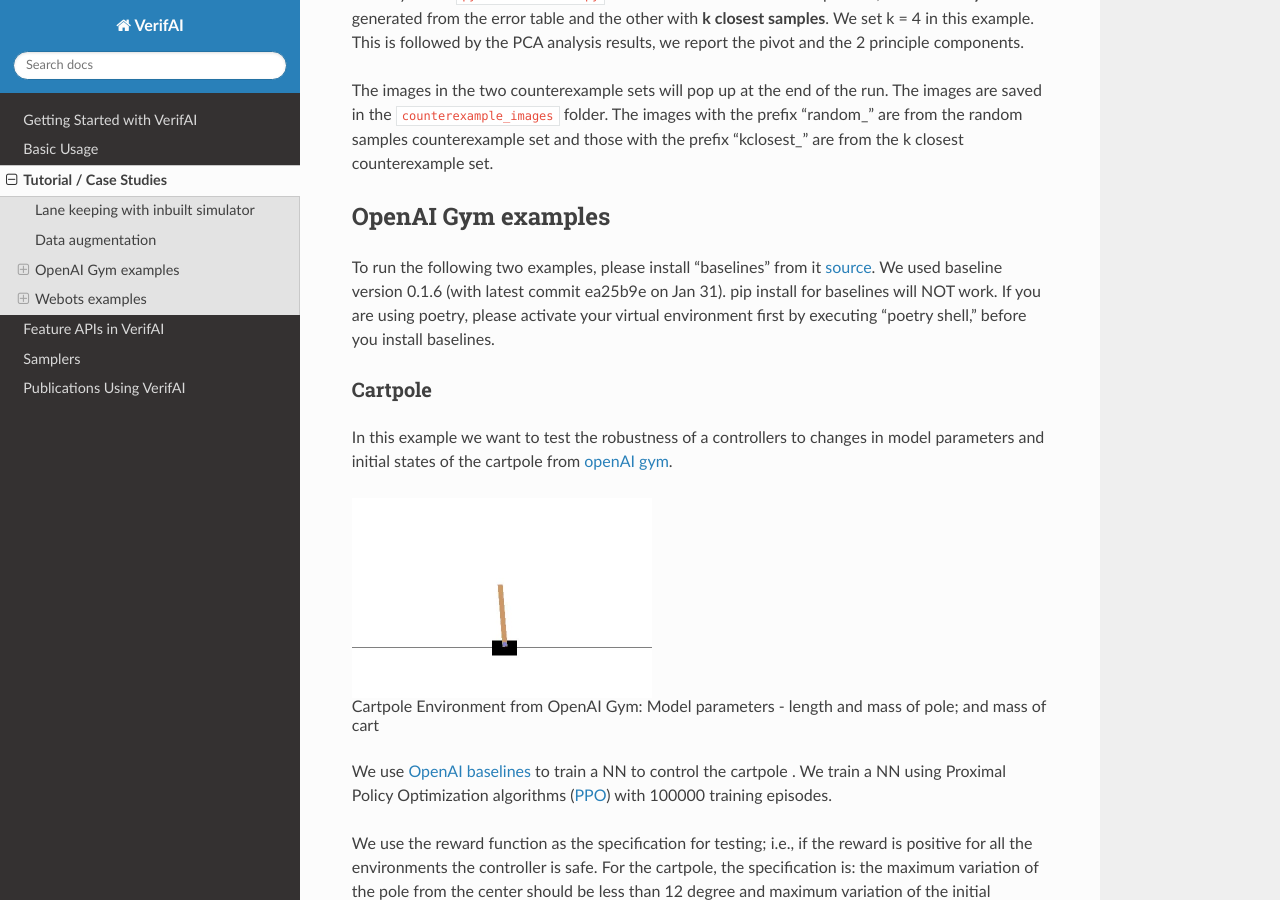
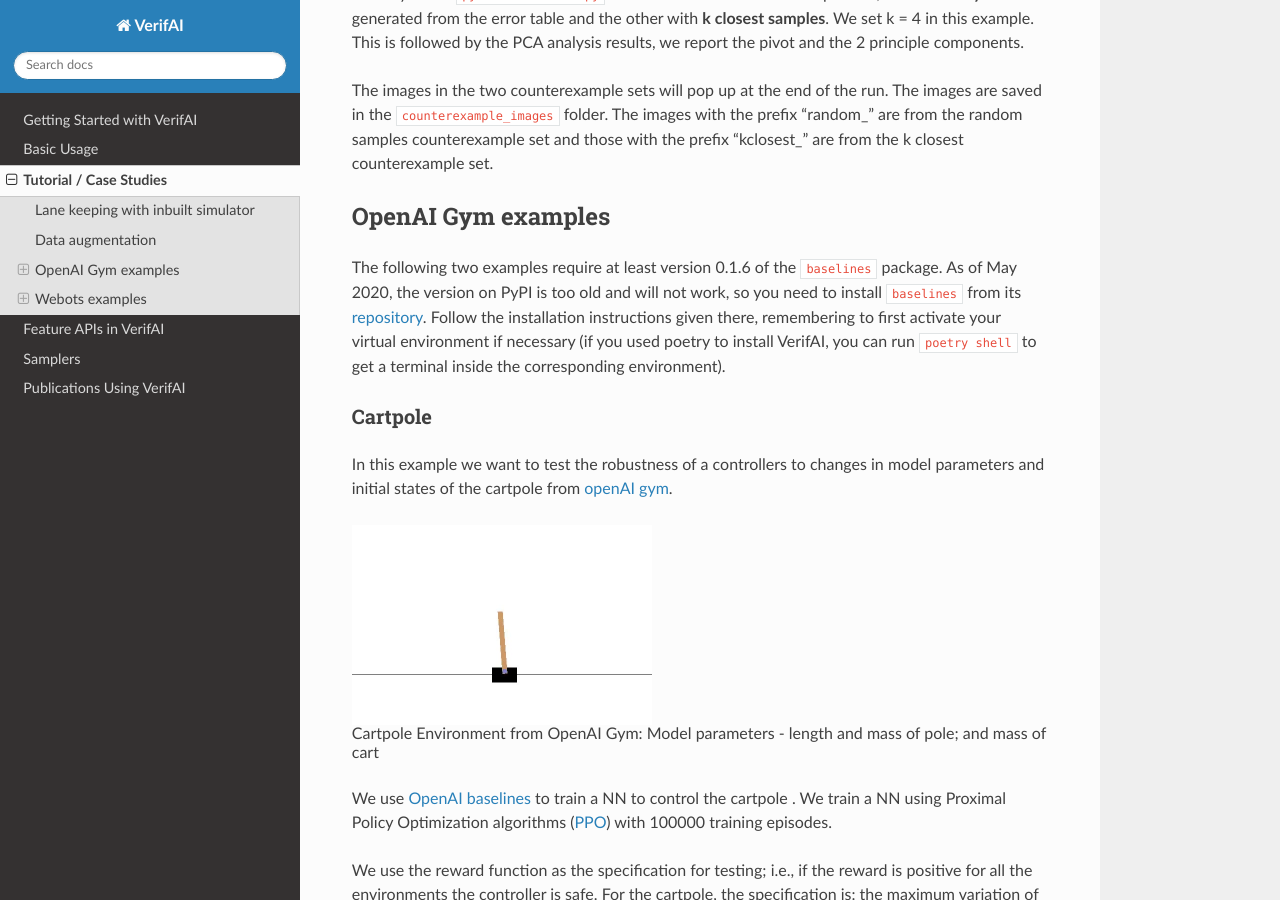
Before and after one commit to BerkeleyLearnVerify/VerifAI, a Sphinx documentation site: the page built from docs/tutorial.md, in a window 1280 px wide and 900 px high, scrolled down 2201 px. Built offline with Sphinx 7.4.7 and the Read the Docs theme 2.0.0, drawn with Linux system fonts in a browser that asks for light colours; some of the changed text lies outside the part shown.

```diff
--- a/docs/index.rst
+++ b/docs/index.rst
@@ -4,12 +4,14 @@ Welcome to VerifAI's documentation!
 
 VerifAI is a software toolkit for the formal design and analysis of systems that include artificial intelligence (AI) and machine learning (ML) components.
 VerifAI particularly seeks to address challenges with applying formal methods to perception and ML components, including those based on neural networks, and to model and analyze system behavior in the presence of environment uncertainty.
-VerifAI's core paradigm, simulation guided by formal models and specifications, enables a variety of use cases including temporal-logic falsification, model-based systematic fuzz testing, parameter synthesis, counterexample analysis, and data set augmentation.
+The current version of the toolkit performs intelligent simulation guided by formal models and specifications, enabling a variety of use cases including temporal-logic falsification (bug-finding), model-based systematic fuzz testing, parameter synthesis, counterexample analysis, and data set augmentation.
 Our `CAV 2019 paper <https://link.springer.com/chapter/10.1007%2F978-3-030-25540-4_25>`_, which is the basis of the tutorial below, illustrates all of these use cases: see our :doc:`publications <publications>` page for further applications.
 
 VerifAI was designed and implemented by Tommaso Dreossi, Daniel J. Fremont, Shromona Ghosh, Edward Kim, Hadi Ravanbakhsh, Marcell Vazquez-Chanlatte, and Sanjit A. Seshia.
 
-If you have any problems using VerifAI, please submit an issue to `our GitHub repository <https://github.com/BerkeleyLearnVerify/VerifAI>`_ or contact Daniel Fremont at dfremont@ucsc.edu or Edward Kim at ek65@berkeley.edu.
+If you use VerifAI in your work, please cite our `CAV 2019 paper`_ and link to `our GitHub repository <https://github.com/BerkeleyLearnVerify/VerifAI>`_.
+
+If you have any problems using VerifAI, please submit an issue to `the repository <https://github.com/BerkeleyLearnVerify/VerifAI>`_ or contact Daniel Fremont at dfremont@ucsc.edu or Edward Kim at ek65@berkeley.edu.
 
 
 Table of Contents
--- a/docs/requirements.txt
+++ b/docs/requirements.txt
@@ -67,8 +67,8 @@ sphinxcontrib-jsmath==1.0.1
 sphinxcontrib-qthelp==1.0.3
 sphinxcontrib-serializinghtml==1.1.4
 toml==0.10.1
-tox==3.15.0
+tox==3.15.1
 urllib3==1.25.9
-virtualenv==20.0.20
+virtualenv==20.0.21
 wcwidth==0.1.9
 zipp==3.1.0; python_version < "3.8"
--- a/docs/tutorial.md
+++ b/docs/tutorial.md
@@ -61,7 +61,10 @@ This is followed by the PCA analysis results, we report the pivot and the 2 prin
 The images in the two counterexample sets will pop up at the end of the run. The images are saved in the `counterexample_images` folder. The images with the prefix "random_" are from the random samples counterexample set and those with the prefix "kclosest_" are from the k closest counterexample set.
 
 ## OpenAI Gym examples
-To run the following two examples, please install "baselines" from it <a href="https://github.com/openai/baselines">source</a>. We used baseline version 0.1.6 (with latest commit ea25b9e on Jan 31). pip install for baselines will NOT work. If you are using poetry, please activate your virtual environment first by executing "poetry shell," before you install baselines.
+
+The following two examples require at least version 0.1.6 of the `baselines` package.
+As of May 2020, the version on PyPI is too old and will not work, so you need to install `baselines` from its [repository](https://github.com/openai/baselines").
+Follow the installation instructions given there, remembering to first activate your virtual environment if necessary (if you used poetry to install VerifAI, you can run ``poetry shell`` to get a terminal inside the corresponding environment).
 
 ### Cartpole
 In this example we want to test the robustness of a controllers to changes in model parameters and initial states of the cartpole from <a href="https://gym.openai.com">openAI gym</a>.
```
Also changed, not shown: other parts of docs/tutorial.md (+1 -1 lines), README.md (+2 -2 lines), 1 other file.
